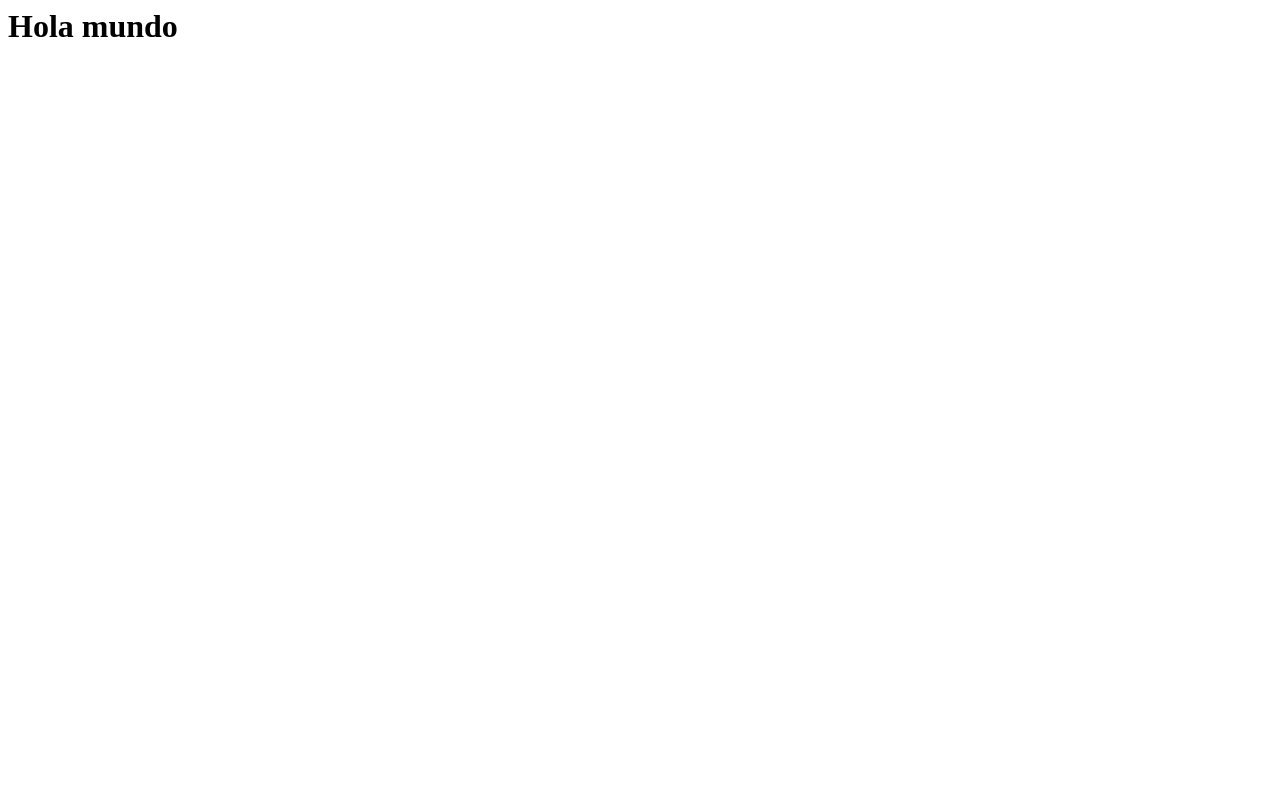
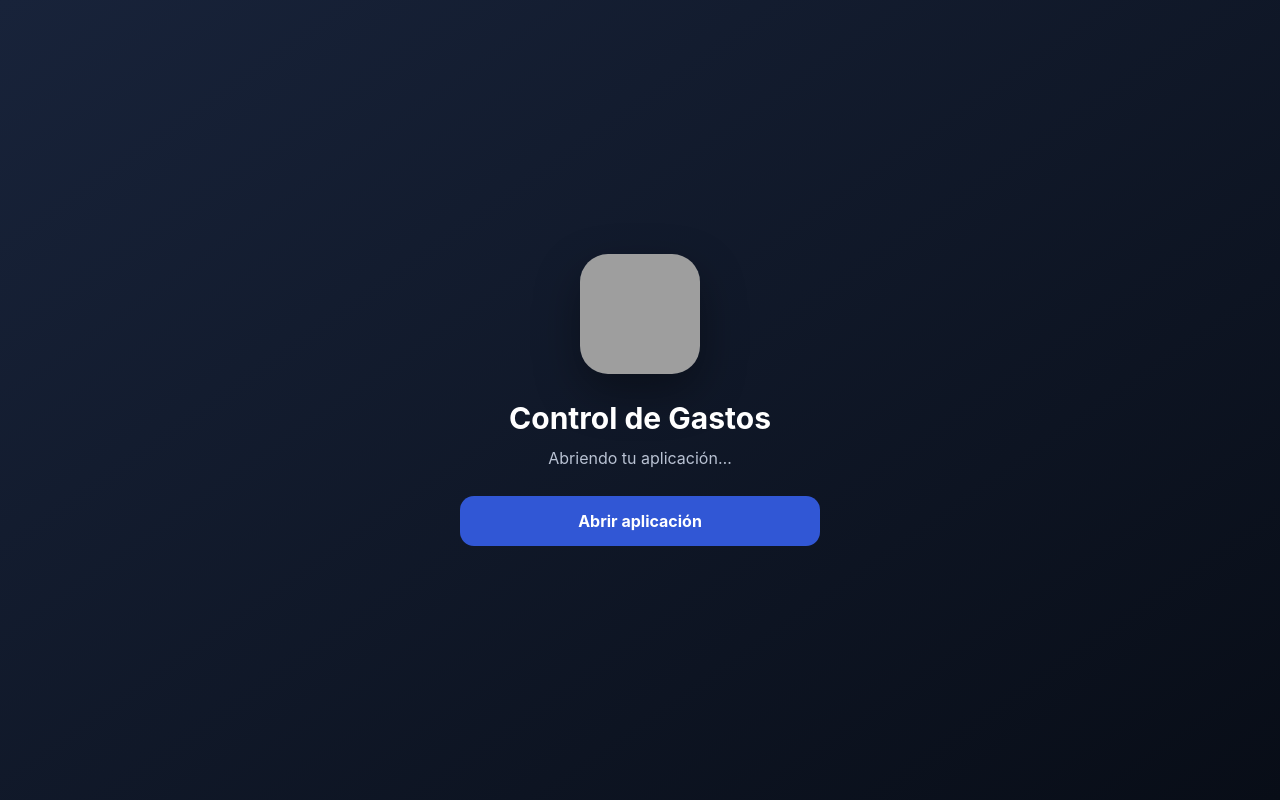
Before and after one commit to Brewed-Concepts/MiPortafolio, a plain HTML site: page index.html in a window 1280 px wide. Drawn offline with Linux system fonts and the light colour scheme; grey boxes are pictures that could not be loaded.

Commit message:
Update index.html

```diff
--- a/index.html
+++ b/index.html
@@ -1 +1,153 @@
-<h1>Hola mundo</h1>
+<!DOCTYPE html>
+<html lang="es">
+<head>
+  <meta charset="UTF-8">
+
+  <meta
+    name="viewport"
+    content="width=device-width, initial-scale=1, viewport-fit=cover"
+  >
+
+  <meta
+    name="apple-mobile-web-app-capable"
+    content="yes"
+  >
+
+  <meta
+    name="apple-mobile-web-app-title"
+    content="Control de Gastos"
+  >
+
+  <meta
+    name="apple-mobile-web-app-status-bar-style"
+    content="black-translucent"
+  >
+
+  <meta name="theme-color" content="#101727">
+
+  <link
+    rel="apple-touch-icon"
+    sizes="180x180"
+    href="./icono-control-gastos.png?v=2"
+  >
+
+  <link
+    rel="icon"
+    type="image/png"
+    href="./icono-control-gastos.png?v=2"
+  >
+
+  <title>Control de Gastos</title>
+
+  <style>
+    * {
+      box-sizing: border-box;
+    }
+
+    body {
+      display: flex;
+      align-items: center;
+      justify-content: center;
+      min-height: 100vh;
+      margin: 0;
+      padding: 24px;
+      background:
+        linear-gradient(
+          145deg,
+          #18233a,
+          #080d17
+        );
+      color: white;
+      font-family:
+        -apple-system,
+        BlinkMacSystemFont,
+        "Segoe UI",
+        sans-serif;
+      text-align: center;
+    }
+
+    .contenedor {
+      width: min(360px, 100%);
+    }
+
+    .icono {
+      width: 120px;
+      height: 120px;
+      margin-bottom: 22px;
+      border-radius: 28px;
+      box-shadow:
+        0 18px 45px
+        rgba(0, 0, 0, 0.35);
+    }
+
+    h1 {
+      margin: 0 0 10px;
+      font-size: 30px;
+    }
+
+    p {
+      margin: 0 0 26px;
+      color: #b9c2d3;
+      line-height: 1.5;
+    }
+
+    button {
+      width: 100%;
+      border: 0;
+      border-radius: 14px;
+      padding: 15px 20px;
+      background: #3157d5;
+      color: white;
+      font: inherit;
+      font-weight: 700;
+      cursor: pointer;
+    }
+  </style>
+</head>
+
+<body>
+  <main class="contenedor">
+    <img
+      class="icono"
+      src="./icono-control-gastos.png"
+      alt="Control de Gastos"
+    >
+
+    <h1>Control de Gastos</h1>
+
+    <p>
+      Abriendo tu aplicación…
+    </p>
+
+    <button
+      type="button"
+      onclick="abrirAplicacion()"
+    >
+      Abrir aplicación
+    </button>
+  </main>
+
+  <script>
+    const URL_APLICACION =
+      'PEGA_AQUI_LA_URL_DE_TU_APPS_SCRIPT';
+
+    function abrirAplicacion() {
+      window.location.href =
+        URL_APLICACION;
+    }
+
+    const esInstalada =
+      window.navigator.standalone === true ||
+      window.matchMedia(
+        '(display-mode: standalone)'
+      ).matches;
+
+    if (esInstalada) {
+      setTimeout(
+        abrirAplicacion,
+        400
+      );
+    }
+  </script>
+</body>
+</html>
```
